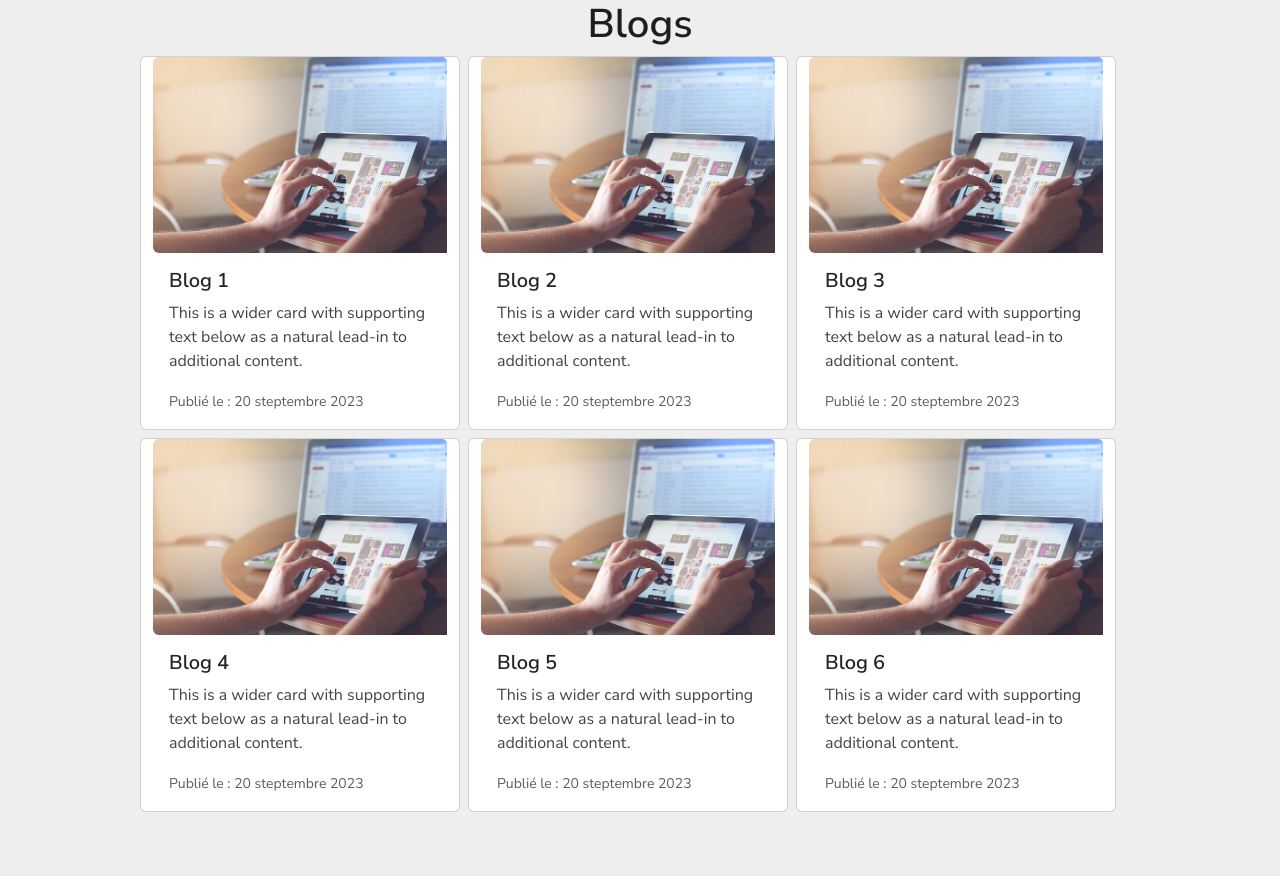
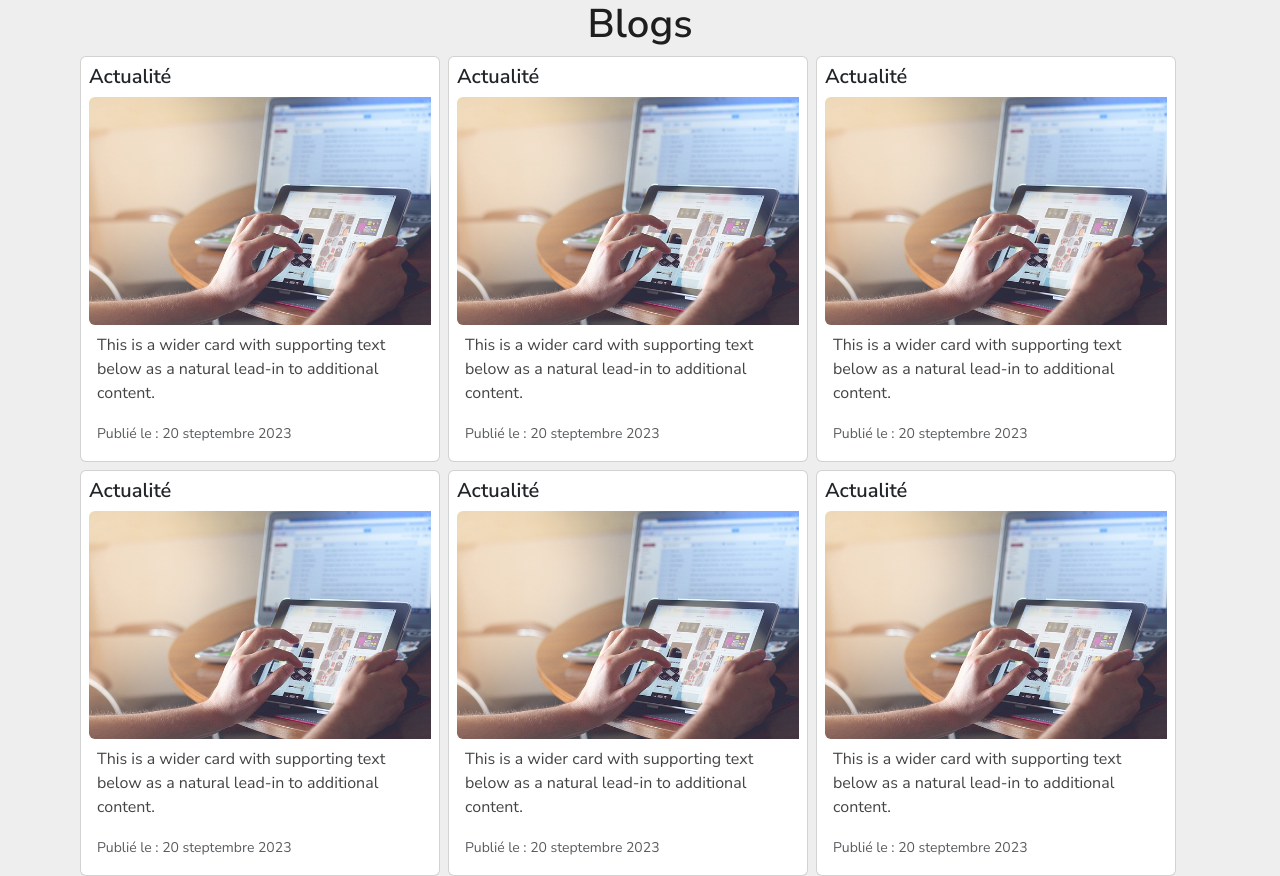
Before and after one commit to Etyliath/optimiserMonCVEnReact, a React (Vite) app: page / in a window 1280 px wide. Before the commit the page ends 812 px from the top, so only its background shows below. Built offline with nearby package versions, Linux system fonts and the light colour scheme; a web font is replaced by a local one.

Commit message:
upadate design page blogs and component Blog Issue #13

```diff
--- a/src/components/Blog.jsx
+++ b/src/components/Blog.jsx
@@ -2,18 +2,26 @@ import PropTypes from 'prop-types'
 
 export function Blog({ title, image, info, publication }) {
   return (
-    <article className='card col-lg-4 col-md-6' style={{ width: '20rem' }}>
+    <article
+      className='card col-6 p-2'
+      style={{ maxWidth: '360px' }}
+    >
+      <h5 className='card-title'>{title}</h5>
+      <div className=''>
           <img
             src={image}
-          className='card-img-top rounded-start'
+            className='img-fluid rounded-start'
             alt='...'
           />
-        <div className='card-body'>
-          <h5 className='card-title'>{title}</h5>
+        </div>
+        <div className=''>
+          <div className='card-body p-2'>
+
             <p className='card-text'>{info}</p>
             <p className='card-text'>
               <small className='text-body-secondary'>{publication}</small>
             </p>
+          </div>
         </div>
     </article>
   )
--- a/src/pages/Blogs.jsx
+++ b/src/pages/Blogs.jsx
@@ -2,49 +2,55 @@ import { Blog } from '../components/Blog'
 export function Blogs() {
   const blogs = [
     {
-      title: 'Blog 1',
+      id:1,
+      title: 'Actualité',
       image: '/hands-820272_640.jpg',
       info: 'This is a wider card with supporting text below as a natural lead-in to additional content.',
       publication: 'Publié le : 20 steptembre 2023',
     },
     {
-      title: 'Blog 2',
+      id:2,
+      title: 'Actualité',
       image: '/hands-820272_640.jpg',
       info: 'This is a wider card with supporting text below as a natural lead-in to additional content.',
       publication: 'Publié le : 20 steptembre 2023',
     },
     {
-      title: 'Blog 3',
+      id:3,
+      title: 'Actualité',
       image: '/hands-820272_640.jpg',
       info: 'This is a wider card with supporting text below as a natural lead-in to additional content.',
       publication: 'Publié le : 20 steptembre 2023',
     },
     {
-      title: 'Blog 4',
+      id:4,
+      title: 'Actualité',
       image: '/hands-820272_640.jpg',
       info: 'This is a wider card with supporting text below as a natural lead-in to additional content.',
       publication: 'Publié le : 20 steptembre 2023',
     },
     {
-      title: 'Blog 5',
+      id:5,
+      title: 'Actualité',
       image: '/hands-820272_640.jpg',
       info: 'This is a wider card with supporting text below as a natural lead-in to additional content.',
       publication: 'Publié le : 20 steptembre 2023',
     },
     {
-      title: 'Blog 6',
+      id:6,
+      title: 'Actualité',
       image: '/hands-820272_640.jpg',
       info: 'This is a wider card with supporting text below as a natural lead-in to additional content.',
       publication: 'Publié le : 20 steptembre 2023',
     },
   ]
   return (
-    <div>
+    <div className='container-fluid'>
       <h1 className='text-center'>Blogs</h1>
       <div className='container-fluid row gap-2 justify-content-center'>
         {blogs.map((blog) => (
           <Blog
-            key={blog.title}
+            key={blog.id}
             title={blog.title}
             image={blog.image}
             info={blog.info}
```
Lines whose indentation alone changed are shown as unchanged.
